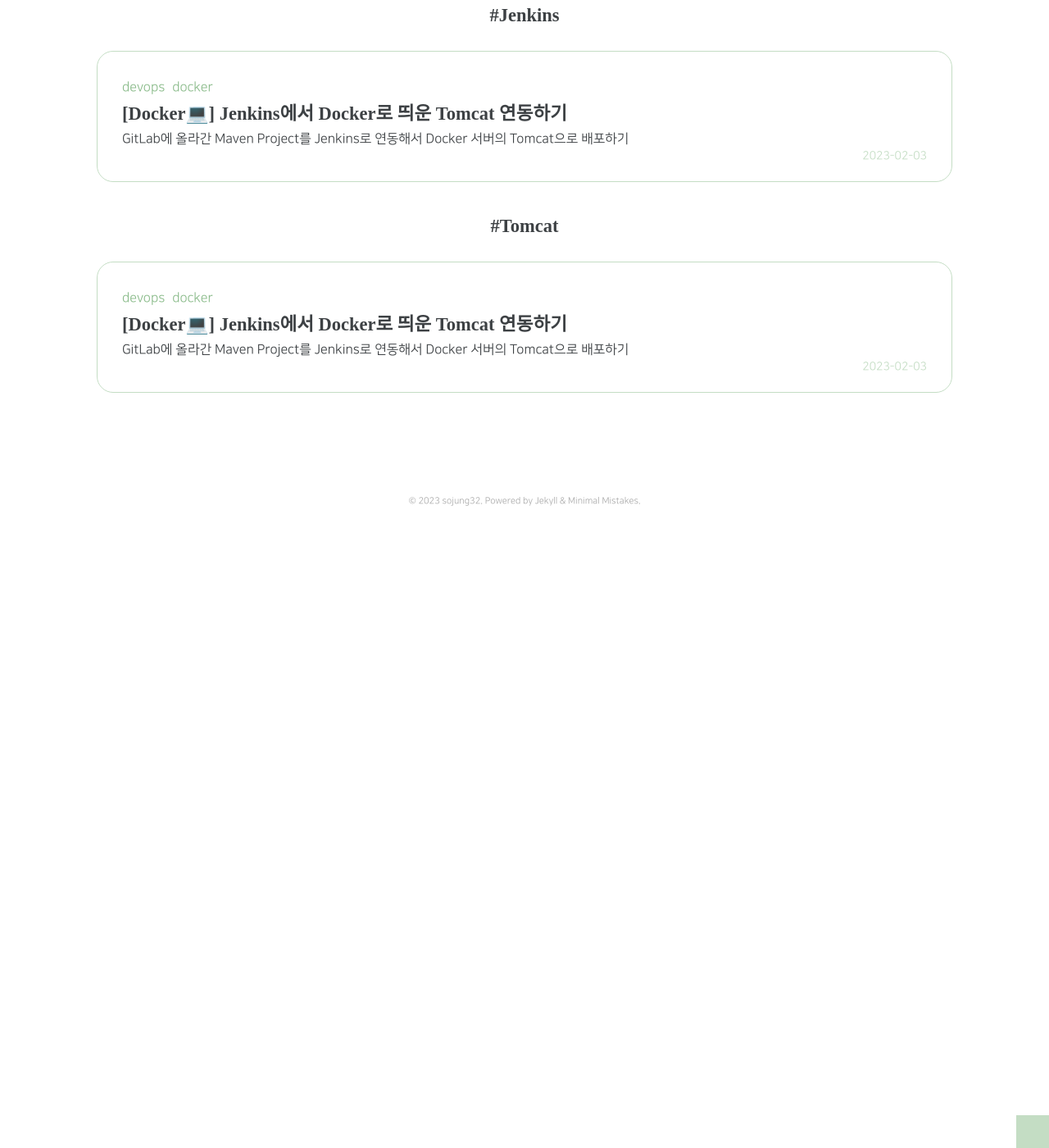
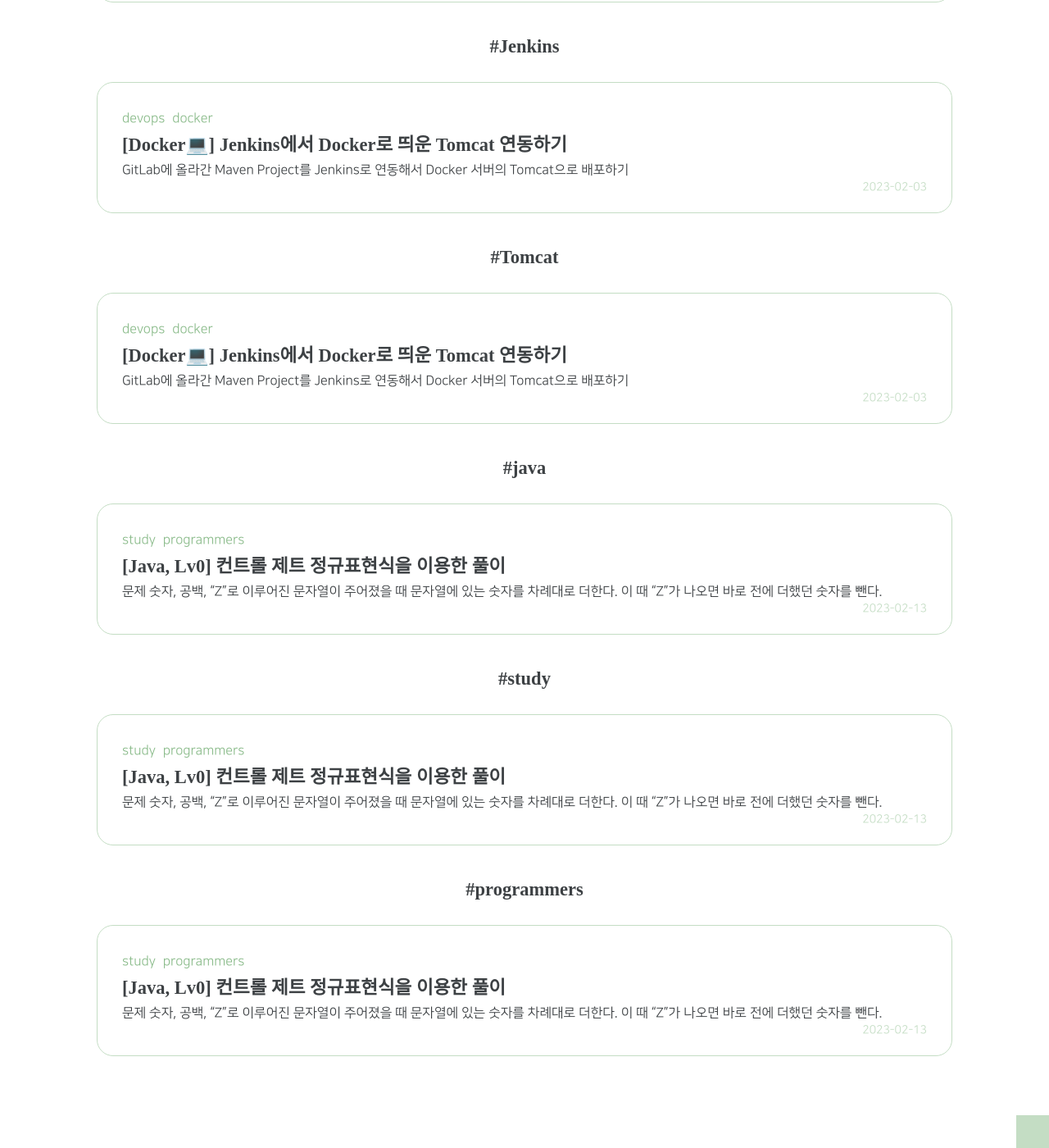
Before and after one commit to sojung32/sojung32.github.io, a Jekyll site: the page built from _pages/tags.html, in a window 1280 px wide and 1400 px high, scrolled down 1744 px. Shown: the whole window at 82% size. Built offline with Jekyll 4.4.1, drawn with Linux system fonts in a browser that asks for light colours; cached includes are drawn as plain includes; some web fonts are replaced; a style sheet for code colours, icons or effects is not loaded; before the commit the page ends 2374 px from its top, so only the background shows below that; some of the changed text lies outside the part shown.

Commit message:
add category & posts

````diff
--- a/_data/navigation.yml
+++ b/_data/navigation.yml
@@ -43,3 +43,6 @@ menu:
       - title: 'Algorithm'
         name: 'algorithm'
         url: /study/algorithm/
+      - title: 'Programmers'
+        name: 'programmers'
+        url: /study/programmers/
--- /dev/null
+++ b/_posts/Study/Programmers/2023-02-13-120853.md
@@ -0,0 +1,53 @@
+---
+title: '[Java, Lv0] 컨트롤 제트 정규표현식을 이용한 풀이'
+categories: study programmers
+tags: [ java, study, programmers ]
+toc: true
+date: 2023-02-13
+---
+# 문제
+숫자, 공백, "Z"로 이루어진 문자열이 주어졌을 때 문자열에 있는 숫자를 차례대로 더한다. 이 때 "Z"가 나오면 바로 전에 더했던 숫자를 뺀다.
+
+# 풀이
+다른사람들의 풀이를 찾아보니 스택을 이용한 풀이가 많아 보였는데 정규표현식을 이용해도 간단하게 풀 수 있다.
+
+## 정규표현식 패턴
+
+| 패턴 | 설명 |
+| :---: | --- |
+| \[ &nbsp; \] |괄호 사이의 문자 중 하나. |
+| \+ | 문자 1개 이상 포함 |
+| \{m, n\} | 앞의 요소를 m회 이상 n회 이하 포함 |
+| \\s | 공백 |
+
+다음 4개의 정규표현식 패턴을 이용하여 정규표현식을 작성하였다.
+> [-0-9]+\\s[Z]{1}
+
+이 정규표현식은 **마이너스를 포함하여 숫자 1개 이상, 공백, "Z" 1개**를 나타낸다.
+
+따라서 이 패턴을 사용하여 해당 문자열을 제거한 후 공백을 기준으로 숫자들을 구해 더해주면 된다.
+
+## Solution.java
+```java
+class Solution {
+    public int solution(String s) {
+        int answer = 0;
+        s = s.replaceAll("[-0-9]+\\s[Z]{1}", "").trim();
+
+        if(s.length() > 0){
+            String strArr[] = s.split("\\s+");
+            for(int i=0;i<strArr.length;i++){
+                answer += Integer.parseInt(strArr[i]);
+            }
+        }
+
+        return answer;
+    }
+}
+```
+
+---
+<div style="font-size:14px;color:#aaa">
+<p>참고</p>
+<p><a href="https://ko.wikipedia.org/wiki/%EC%A0%95%EA%B7%9C_%ED%91%9C%ED%98%84%EC%8B%9D" target="_blank">https://ko.wikipedia.org/wiki/%EC%A0%95%EA%B7%9C_%ED%91%9C%ED%98%84%EC%8B%9D</a></p>
+<div>
````
Also changed, not shown: _pages/category/92_Programmers.md (added, +8 -0 lines).
